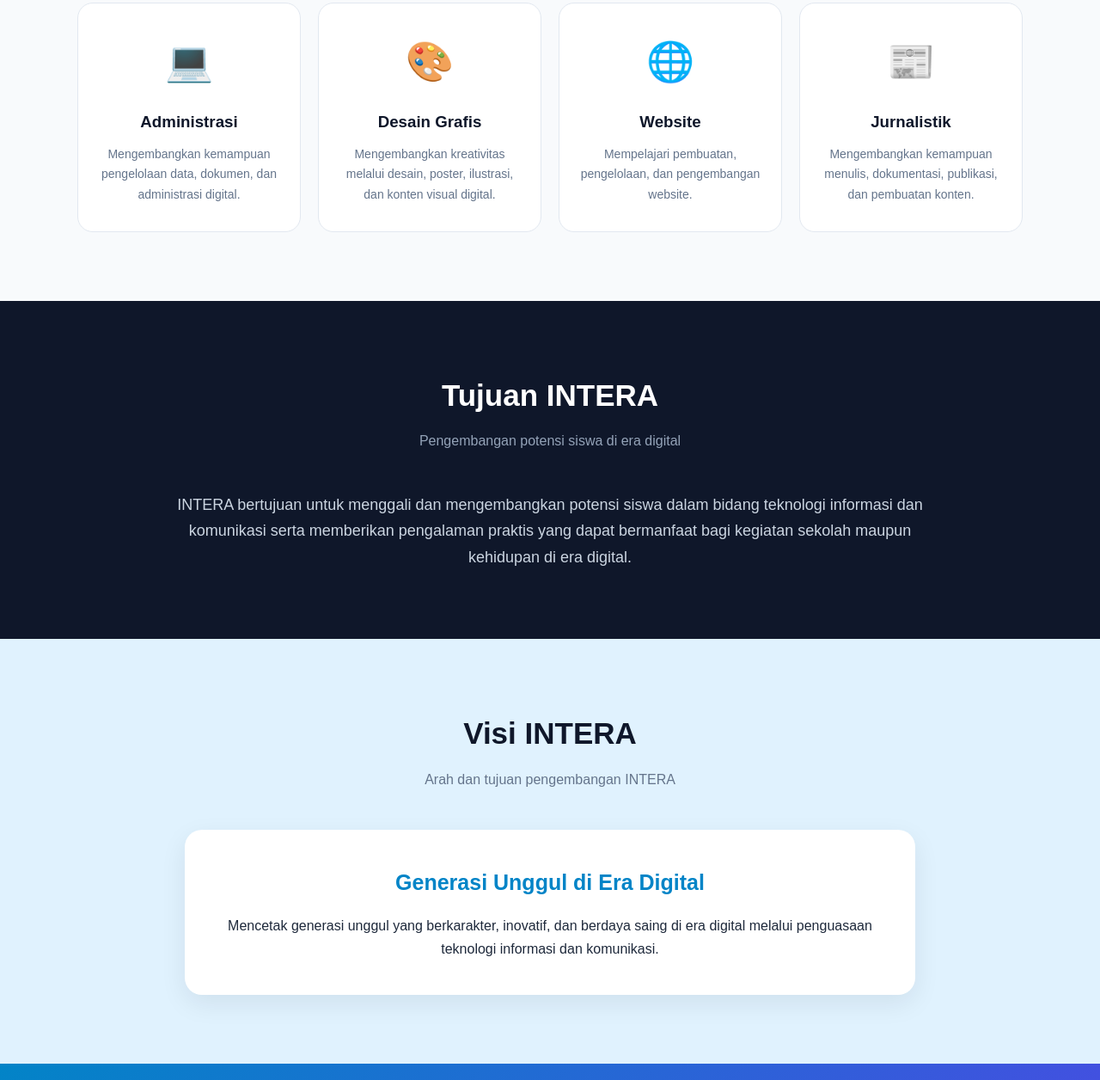
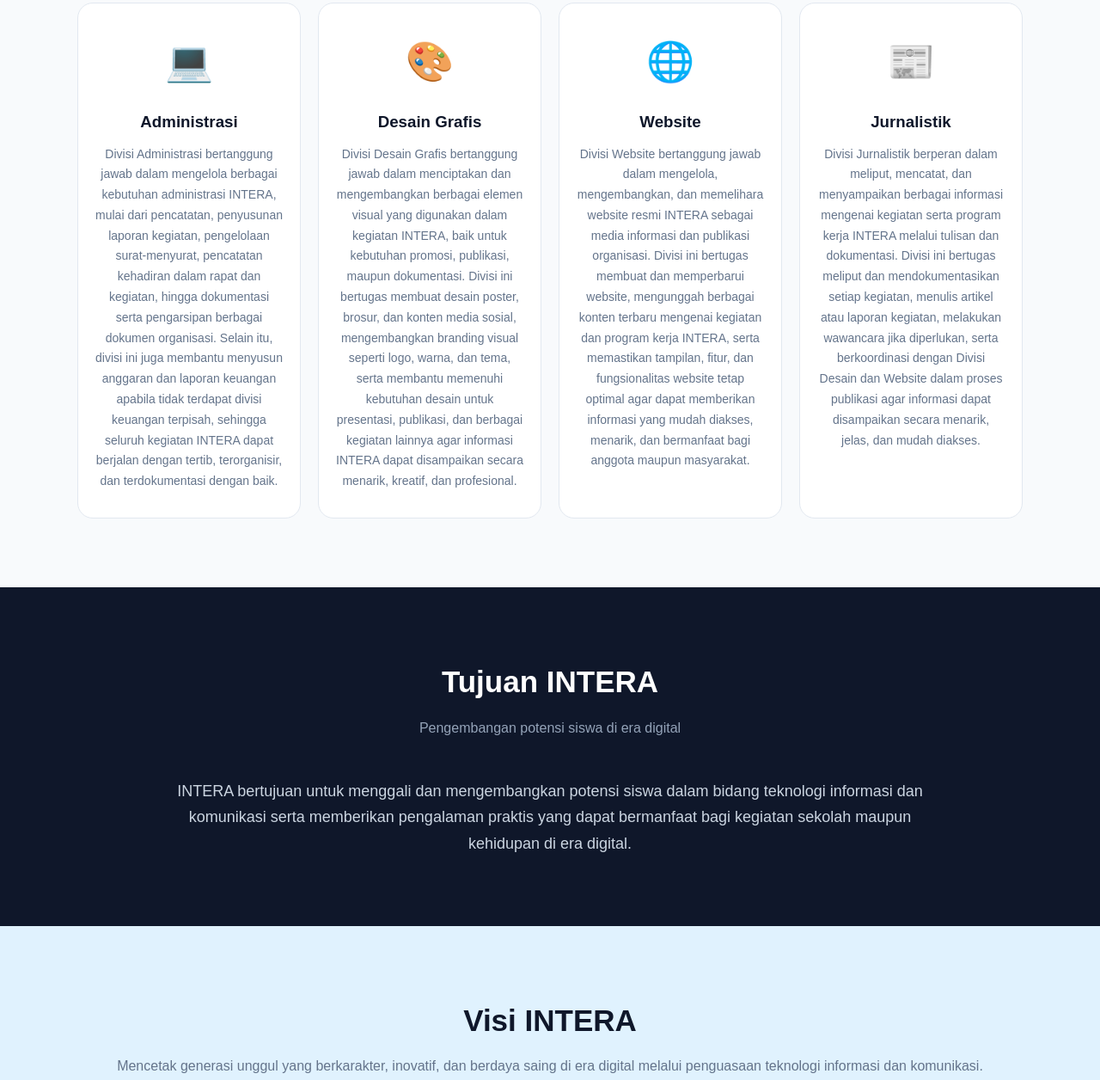
Before and after one commit to intera-smawar/intera-sman1-warungkiara, a plain HTML site: page index.html in a window 1280 px wide. Shown: the part 1629-2885 px from the top of the page at 86% size. Drawn offline with Linux system fonts and the light colour scheme.

Commit message:
Revise title and section descriptions in index.html
Updated the title and descriptions for various sections to provide more detailed information about the INTERA extracurricular activities.

```diff
--- a/index.html
+++ b/index.html
@@ -4,7 +4,7 @@
   <meta charset="UTF-8">
   <meta name="viewport" content="width=device-width, initial-scale=1.0">
 
-  <title>Apa Itu INTERA? | Ekstrakurikuler INTERA SMAN 1 Warungkiara</title>
+  <title>Mengenal lebih dalam ekstrakulikuler INTERA | Ekstrakurikuler INTERA SMAN 1 Warungkiara</title>
   <meta name="description" content="INTERA adalah ekstrakurikuler di SMAN 1 Warungkiara yang berfokus pada teknologi informasi dan komunikasi, desain grafis, website, jurnalistik, administrasi, dan kreativitas digital siswa.">
   <meta name="keywords" content="INTERA, Eskul INTERA, Ekstrakurikuler INTERA, SMAN 1 Warungkiara, teknologi informasi, desain grafis, website, jurnalistik, administrasi">
   <meta name="author" content="INTERA SMAN 1 Warungkiara">
@@ -170,22 +170,26 @@
         <div class="card">
           <div class="icon">💻</div>
           <h3>Administrasi</h3>
-          <p>Mengembangkan kemampuan pengelolaan data, dokumen, dan administrasi digital.</p>
+          <p>Divisi Administrasi bertanggung jawab dalam mengelola berbagai kebutuhan administrasi INTERA, mulai dari pencatatan, penyusunan laporan kegiatan, pengelolaan surat-menyurat, pencatatan kehadiran dalam rapat dan kegiatan, hingga dokumentasi serta pengarsipan berbagai dokumen organisasi. Selain itu, divisi ini juga membantu menyusun anggaran dan laporan keuangan apabila tidak terdapat divisi keuangan terpisah, sehingga seluruh kegiatan INTERA dapat berjalan dengan tertib, terorganisir, dan terdokumentasi dengan baik.
+</p>
         </div>
         <div class="card">
           <div class="icon">🎨</div>
           <h3>Desain Grafis</h3>
-          <p>Mengembangkan kreativitas melalui desain, poster, ilustrasi, dan konten visual digital.</p>
+          <p>Divisi Desain Grafis bertanggung jawab dalam menciptakan dan mengembangkan berbagai elemen visual yang digunakan dalam kegiatan INTERA, baik untuk kebutuhan promosi, publikasi, maupun dokumentasi. Divisi ini bertugas membuat desain poster, brosur, dan konten media sosial, mengembangkan branding visual seperti logo, warna, dan tema, serta membantu memenuhi kebutuhan desain untuk presentasi, publikasi, dan berbagai kegiatan lainnya agar informasi INTERA dapat disampaikan secara menarik, kreatif, dan profesional.
+</p>
         </div>
         <div class="card">
           <div class="icon">🌐</div>
           <h3>Website</h3>
-          <p>Mempelajari pembuatan, pengelolaan, dan pengembangan website.</p>
+          <p>Divisi Website bertanggung jawab dalam mengelola, mengembangkan, dan memelihara website resmi INTERA sebagai media informasi dan publikasi organisasi. Divisi ini bertugas membuat dan memperbarui website, mengunggah berbagai konten terbaru mengenai kegiatan dan program kerja INTERA, serta memastikan tampilan, fitur, dan fungsionalitas website tetap optimal agar dapat memberikan informasi yang mudah diakses, menarik, dan bermanfaat bagi anggota maupun masyarakat.
+</p>
         </div>
         <div class="card">
           <div class="icon">📰</div>
           <h3>Jurnalistik</h3>
-          <p>Mengembangkan kemampuan menulis, dokumentasi, publikasi, dan pembuatan konten.</p>
+          <p>Divisi Jurnalistik berperan dalam meliput, mencatat, dan menyampaikan berbagai informasi mengenai kegiatan serta program kerja INTERA melalui tulisan dan dokumentasi. Divisi ini bertugas meliput dan mendokumentasikan setiap kegiatan, menulis artikel atau laporan kegiatan, melakukan wawancara jika diperlukan, serta berkoordinasi dengan Divisi Desain dan Website dalam proses publikasi agar informasi dapat disampaikan secara menarik, jelas, dan mudah diakses.
+</p>
         </div>
       </div>
     </div>
@@ -207,11 +211,11 @@
     <div class="container">
       <div class="section-title">
         <h2>Visi INTERA</h2>
-        <p>Arah dan tujuan pengembangan INTERA</p>
+        <p>Mencetak generasi unggul yang berkarakter, inovatif, dan berdaya saing di era digital melalui penguasaan teknologi informasi dan komunikasi.</p>
       </div>
       <div class="vision-box">
         <h3>Generasi Unggul di Era Digital</h3>
-        <p>Mencetak generasi unggul yang berkarakter, inovatif, dan berdaya saing di era digital melalui penguasaan teknologi informasi dan komunikasi.</p>
+        <p>Generasi unggul di era digital adalah generasi yang tidak hanya mampu mengikuti perkembangan teknologi, tetapi juga memiliki kreativitas, karakter, keterampilan, dan kemampuan berpikir inovatif untuk memanfaatkan teknologi secara bijak dalam belajar, berkarya, berkomunikasi, serta menciptakan berbagai peluang dan solusi untuk masa depan.</p>
       </div>
     </div>
   </section>
@@ -223,7 +227,7 @@
 
   <footer>
     <p>© <span id="year"></span> <strong>INTERA SMAN 1 Warungkiara</strong></p>
-    <p>Ekstrakurikuler Teknologi Informasi dan Komunikasi</p>
+    <p>Ekstrakurikuler Teknologi dan informasi</p>
   </footer>
 
   <script>
```
